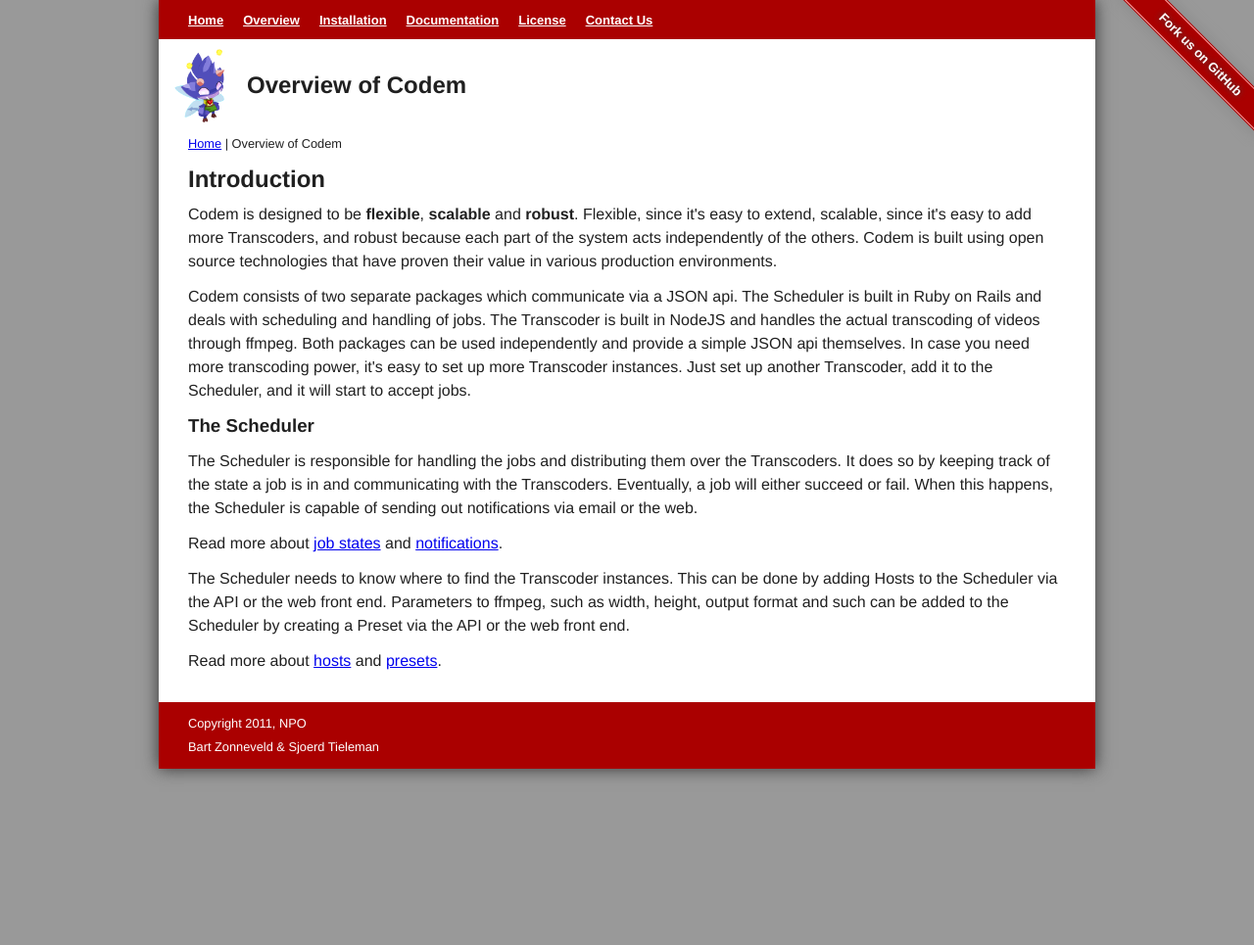
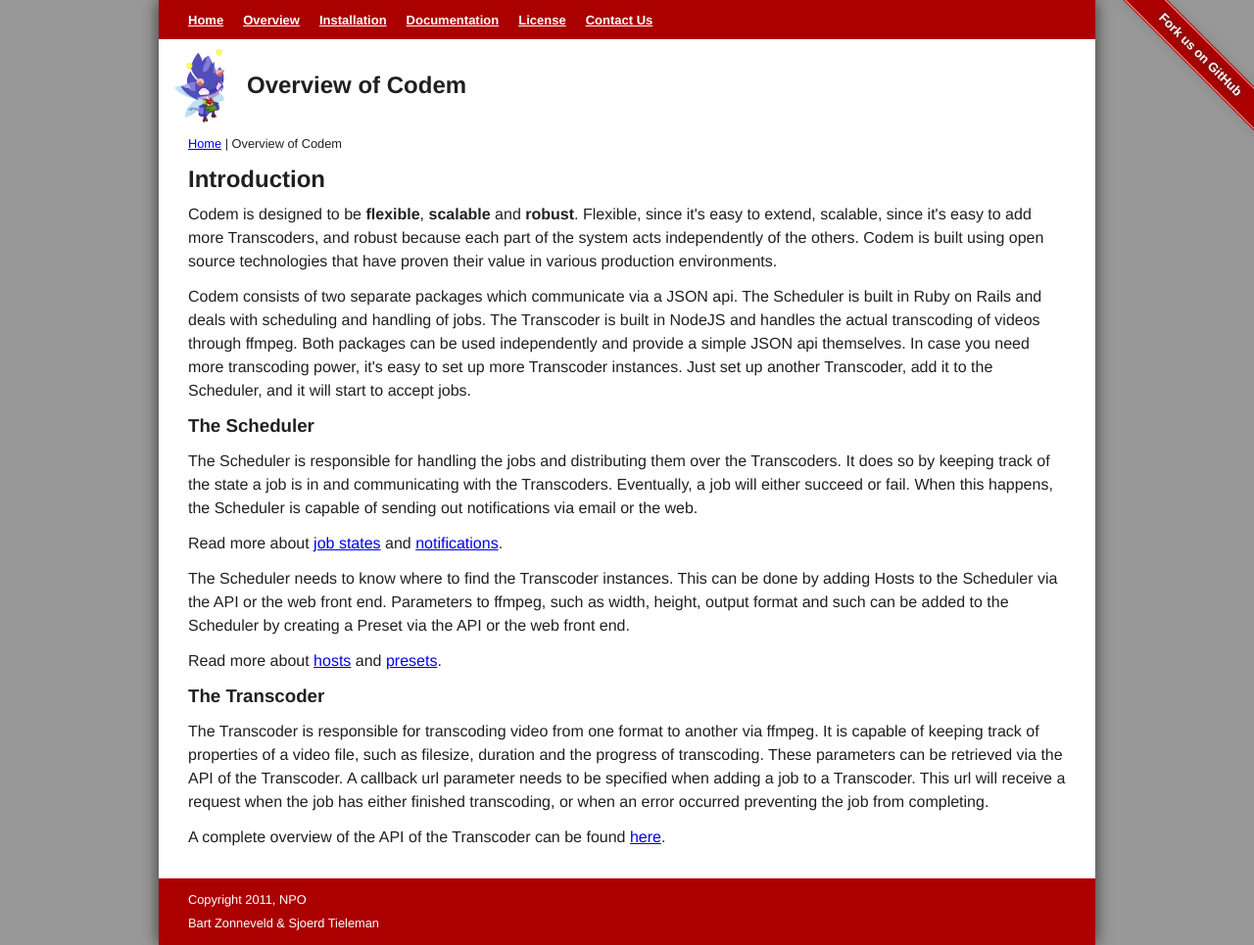
Before and after one commit to madebyhiro/codem, a Jekyll site: the page built from overview/index.html, in a window 1280 px wide. Shown: the whole page at 98% size. Built offline with Jekyll 4.4.1, drawn with Linux system fonts in a browser that asks for light colours; before the commit the page ends 900 px from its top, so only the background shows below that.

Commit message:
More docs

```diff
--- a/index.html
+++ b/index.html
@@ -23,11 +23,9 @@ layout: default
 	Codem is designed to be a flexible, scalable and robust solution to handle video transcoding.<br/>
 	These are the key features of Codem:
 	<ol class="in">
-		<li>it's simple to add new video formats</li>
-		<li>it's simple to add more processing power</li>
-		<li>it's simple to extend</li>
-		<li>it's designed to be robust</li>
+		<li>it's free</li>
 		<li>it's hosted on your own hardware</li>
+		<li>it's flexible</li>
 	</ol>
 </p>
 
--- a/overview/index.html
+++ b/overview/index.html
@@ -25,11 +25,26 @@ layout: default
 	via email or the web.
 </p>
 
-Read more about <a href="/codem/documentation/states.html">job states</a> and <a href="/codem/documentation/notifications.html">notifications</a>.
+<p>
+  Read more about <a href="/codem/documentation/states.html">job states</a> and <a href="/codem/documentation/notifications.html">notifications</a>.
+</p>
 
 <p>
 	The Scheduler needs to know where to find the Transcoder instances. This can be done by adding Hosts to the Scheduler via the API or the web front end.
 	Parameters to ffmpeg, such as width, height, output format and such can be added to the Scheduler by creating a Preset via the API or the web front end.
 </p>
 
-Read more about <a href="/codeum/documentation/hosts.html">hosts</a> and <a href="/codem/documentation/presets.html">presets</a>.
+<p>
+  Read more about <a href="/codeum/documentation/hosts.html">hosts</a> and <a href="/codem/documentation/presets.html">presets</a>.
+</p>
+
+<h3>The Transcoder</h3>
+<p>
+  The Transcoder is responsible for transcoding video from one format to another via ffmpeg. It is capable of keeping track
+  of properties of a video file, such as filesize, duration and the progress of transcoding. These parameters can be
+  retrieved via the API of the Transcoder. A callback url parameter needs to be specified when adding a job to a Transcoder. This url will receive a request when the job has either finished transcoding, or when an error occurred preventing the job from completing.
+</p>
+
+<p>
+  A complete overview of the API of the Transcoder can be found <a href="https://github.com/NPO/codem-transcode#readme" rel="external">here</a>.
+</p>
```
